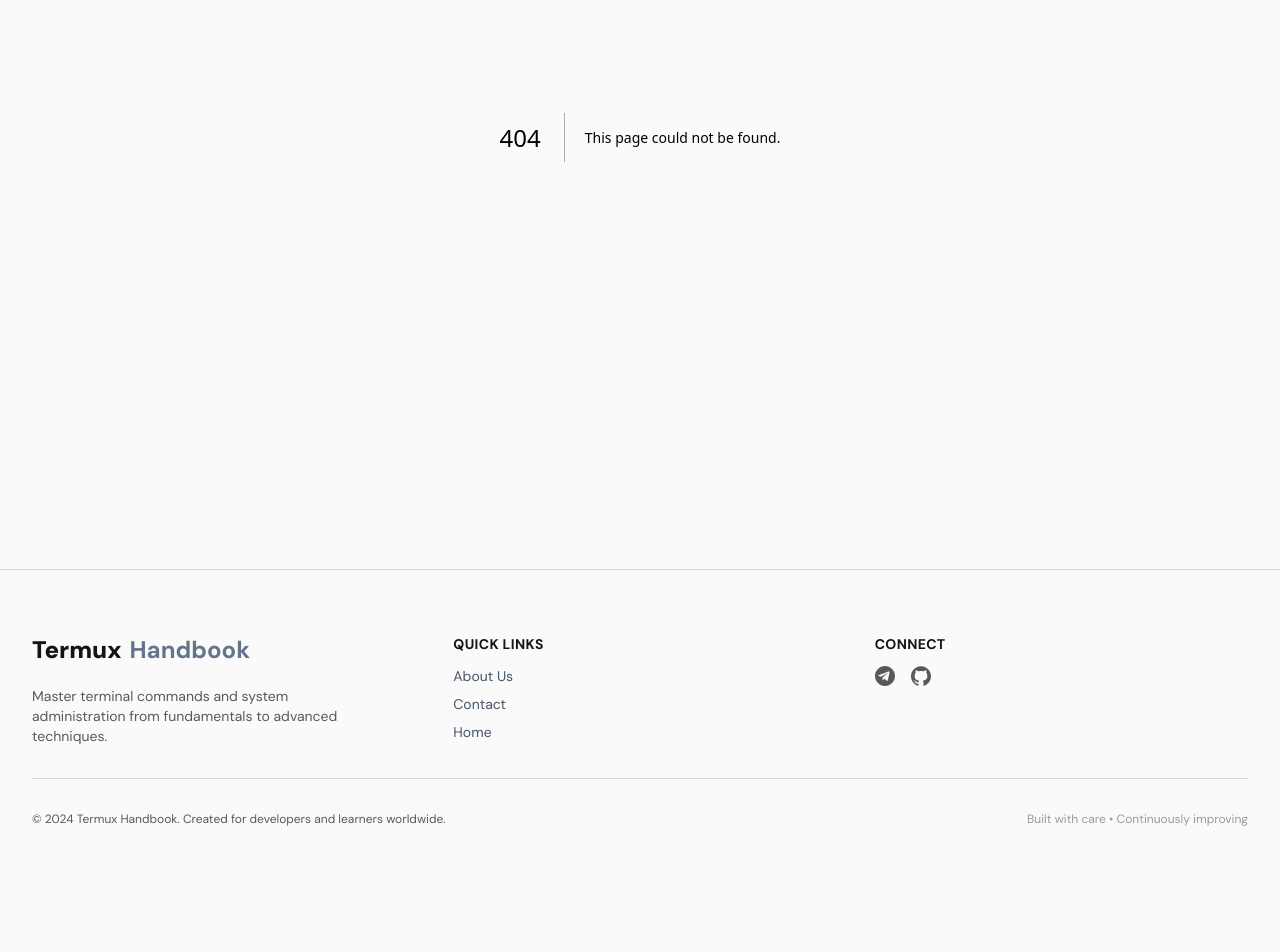
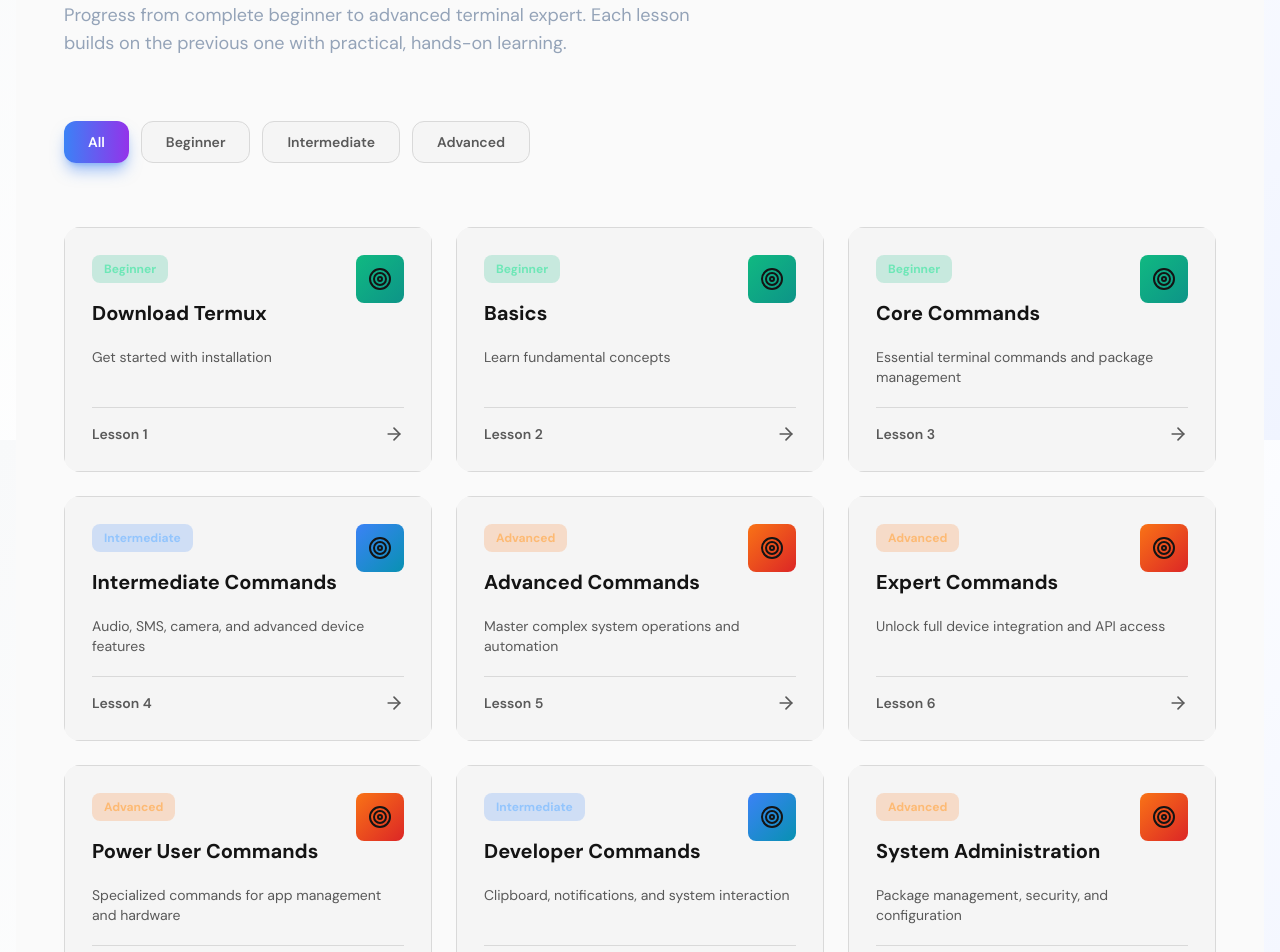
Before and after one commit to pyKinsu/Termux-Command-Handbook, a Next.js app: page /Lessons in a window 1280 px wide. Before the commit this address had no page. Shown: the part 360-1312 px from the top of the page. Before the commit the page ends 1251 px from the top, so only its background shows below. Built offline with nearby package versions, Linux system fonts and the light colour scheme.

Commit message:
Create page.tsx

```diff
--- /dev/null
+++ b/src/app/(chapters)/Lessons/page.tsx
@@ -0,0 +1,222 @@
+"use client";
+
+import { useState } from "react";
+import { BookOpen, Zap, Target, ArrowRight, Lock, Unlock } from "lucide-react";
+
+interface Lesson {
+  title: string;
+  href: string;
+  id: number;
+  description: string;
+  difficulty: "beginner" | "intermediate" | "advanced";
+}
+
+const LESSONS: Lesson[] = [
+  {
+    title: "Download Termux",
+    href: "/How-to-download-termux",
+    id: 1,
+    description: "Get started with installation",
+    difficulty: "beginner"
+  },
+  {
+    title: "Basics",
+    href: "/Basics",
+    id: 2,
+    description: "Learn fundamental concepts",
+    difficulty: "beginner"
+  },
+  {
+    title: "Core Commands",
+    href: "/Lesson1",
+    id: 3,
+    description: "Essential terminal commands and package management",
+    difficulty: "beginner"
+  },
+  {
+    title: "Intermediate Commands",
+    href: "/Lesson2",
+    id: 4,
+    description: "Audio, SMS, camera, and advanced device features",
+    difficulty: "intermediate"
+  },
+  {
+    title: "Advanced Commands",
+    href: "/Lesson3",
+    id: 5,
+    description: "Master complex system operations and automation",
+    difficulty: "advanced"
+  },
+  {
+    title: "Expert Commands",
+    href: "/Lesson4",
+    id: 6,
+    description: "Unlock full device integration and API access",
+    difficulty: "advanced"
+  },
+  {
+    title: "Power User Commands",
+    href: "/Lesson5",
+    id: 7,
+    description: "Specialized commands for app management and hardware",
+    difficulty: "advanced"
+  },
+  {
+    title: "Developer Commands",
+    href: "/Lesson6",
+    id: 8,
+    description: "Clipboard, notifications, and system interaction",
+    difficulty: "intermediate"
+  },
+  {
+    title: "System Administration",
+    href: "/Lesson7",
+    id: 9,
+    description: "Package management, security, and configuration",
+    difficulty: "advanced"
+  },
+  {
+    title: "Network Administration",
+    href: "/Lesson8",
+    id: 10,
+    description: "Connectivity, monitoring, and security auditing",
+    difficulty: "advanced"
+  },
+  {
+    title: "Data Management",
+    href: "/Lesson9",
+    id: 11,
+    description: "File operations, text processing, and data manipulation",
+    difficulty: "intermediate"
+  },
+];
+
+const difficultyConfig = {
+  beginner: { color: "from-emerald-500 to-teal-600", label: "Beginner", badge: "bg-emerald-500/20 text-emerald-300" },
+  intermediate: { color: "from-blue-500 to-cyan-600", label: "Intermediate", badge: "bg-blue-500/20 text-blue-300" },
+  advanced: { color: "from-orange-500 to-red-600", label: "Advanced", badge: "bg-orange-500/20 text-orange-300" },
+};
+
+export default function ChaptersPage(): JSX.Element {
+  const [hoveredLesson, setHoveredLesson] = useState<number | null>(null);
+  const [selectedPath, setSelectedPath] = useState<"all" | "beginner" | "intermediate" | "advanced">("all");
+
+  const filteredLessons = selectedPath === "all"
+    ? LESSONS
+    : LESSONS.filter(l => l.difficulty === selectedPath);
+
+  return (
+    <div className="min-h-screen w-full bg-background text-foreground overflow-hidden">
+      {/* Header */}
+      <div className="relative w-full px-4 sm:px-6 md:px-8 lg:px-12 pt-12 sm:pt-16 md:pt-20 lg:pt-24 pb-8 sm:pb-12 md:pb-16">
+        <div className="max-w-6xl mx-auto">
+          <div className="flex items-center gap-3 sm:gap-4 mb-4 sm:mb-6">
+            <div className="p-2 sm:p-3 bg-gradient-to-br from-blue-500 to-purple-600 rounded-xl sm:rounded-2xl">
+              <BookOpen className="w-6 h-6 sm:w-8 sm:h-8" />
+            </div>
+            <span className="text-xs sm:text-sm font-bold text-blue-400 tracking-widest uppercase">Learning Path</span>
+          </div>
+
+          <h1 className="text-4xl sm:text-5xl md:text-6xl lg:text-7xl font-black mb-3 sm:mb-4 leading-tight">
+            Termux <span className="bg-gradient-to-r from-blue-400 via-purple-400 to-pink-400 bg-clip-text text-transparent">Mastery</span>
+          </h1>
+
+          <p className="text-sm sm:text-base md:text-lg text-slate-400 max-w-2xl">
+            Progress from complete beginner to advanced terminal expert. Each lesson builds on the previous one with practical, hands-on learning.
+          </p>
+        </div>
+      </div>
+
+      {/* Filter Tabs */}
+      <div className="relative w-full px-4 sm:px-6 md:px-8 lg:px-12 mb-12 sm:mb-16">
+        <div className="max-w-6xl mx-auto">
+          <div className="flex flex-wrap gap-2 sm:gap-3">
+            {(["all", "beginner", "intermediate", "advanced"] as const).map((path) => (
+              <button
+                key={path}
+                onClick={() => setSelectedPath(path)}
+                className={`px-4 sm:px-6 py-2 sm:py-2.5 rounded-lg sm:rounded-xl font-semibold text-xs sm:text-sm transition-all duration-300 ${
+                  selectedPath === path
+                    ? "bg-gradient-to-r from-blue-500 to-purple-600 text-white shadow-lg shadow-blue-500/50"
+                    : "bg-card text-muted-foreground hover:bg-slate-700/50 hover:text-foreground border border-border dark:hover:bg-slate-700/50"
+                }`}
+              >
+                {path.charAt(0).toUpperCase() + path.slice(1)}
+              </button>
+            ))}
+          </div>
+        </div>
+      </div>
+
+      {/* Lessons Grid */}
+      <div className="relative w-full px-4 sm:px-6 md:px-8 lg:px-12 pb-16 sm:pb-20 md:pb-24">
+        <div className="max-w-6xl mx-auto">
+          <div className="grid grid-cols-1 sm:grid-cols-2 lg:grid-cols-3 gap-4 sm:gap-5 md:gap-6">
+            {filteredLessons.map((lesson) => {
+              const config = difficultyConfig[lesson.difficulty];
+              return (
+                <a
+                  key={lesson.id}
+                  href={lesson.href}
+                  onMouseEnter={() => setHoveredLesson(lesson.id)}
+                  onMouseLeave={() => setHoveredLesson(null)}
+                  className="group relative rounded-xl sm:rounded-2xl overflow-hidden transition-all duration-300 hover:scale-105 active:scale-95 cursor-pointer h-auto sm:h-auto"
+                >
+                  {/* Card background */}
+                  <div className="absolute inset-0 bg-card border border-border group-hover:border-slate-600 transition-all duration-300" />
+
+                  {/* Gradient accent on hover */}
+                  <div className={`absolute inset-0 bg-gradient-to-br ${config.color} opacity-0 group-hover:opacity-10 transition-opacity duration-300`} />
+
+                  {/* Glow effect */}
+                  <div className={`absolute -inset-0.5 bg-gradient-to-br ${config.color} rounded-xl sm:rounded-2xl opacity-0 group-hover:opacity-30 blur-xl transition-opacity duration-300 -z-10`} />
+
+                  {/* Content */}
+                  <div className="relative p-5 sm:p-6 md:p-7 flex flex-col h-full gap-4 sm:gap-5">
+                    {/* Top section */}
+                    <div className="flex items-start justify-between gap-3">
+                      <div className="flex-1">
+                        <span className={`inline-block px-2.5 sm:px-3 py-1 sm:py-1.5 rounded-lg text-xs font-bold ${config.badge} mb-3 sm:mb-4`}>
+                          {config.label}
+                        </span>
+                        <h3 className="text-base sm:text-lg md:text-xl font-bold text-foreground group-hover:text-slate-100 transition-colors duration-300 leading-snug">
+                          {lesson.title}
+                        </h3>
+                      </div>
+                      <div className={`p-2.5 sm:p-3 rounded-lg bg-gradient-to-br ${config.color} flex-shrink-0 group-hover:scale-110 transition-transform duration-300`}>
+                        <Target className="w-5 h-5 sm:w-6 sm:h-6" />
+                      </div>
+                    </div>
+
+                    {/* Description */}
+                    <p className="text-xs sm:text-sm text-muted-foreground group-hover:text-foreground transition-colors duration-300">
+                      {lesson.description}
+                    </p>
+
+                    {/* Footer */}
+                    <div className="mt-auto flex items-center justify-between pt-3 sm:pt-4 border-t border-border">
+                      <span className="text-xs sm:text-sm font-semibold text-muted-foreground group-hover:text-foreground transition-colors">
+                        Lesson {lesson.id}
+                      </span>
+                      <ArrowRight className="w-4 h-4 sm:w-5 sm:h-5 text-muted-foreground group-hover:text-blue-400 group-hover:translate-x-1 transition-all duration-300" />
+                    </div>
+                  </div>
+                </a>
+              );
+            })}
+          </div>
+
+          {/* Empty state */}
+          {filteredLessons.length === 0 && (
+            <div className="flex flex-col items-center justify-center py-16 sm:py-20 md:py-24">
+              <Lock className="w-12 h-12 sm:w-16 sm:h-16 text-slate-600 mb-4" />
+              <p className="text-slate-400 text-sm sm:text-base">No lessons in this category yet</p>
+            </div>
+          )}
+        </div>
+      </div>
+
+
+    </div>
+  );
+              }
```
